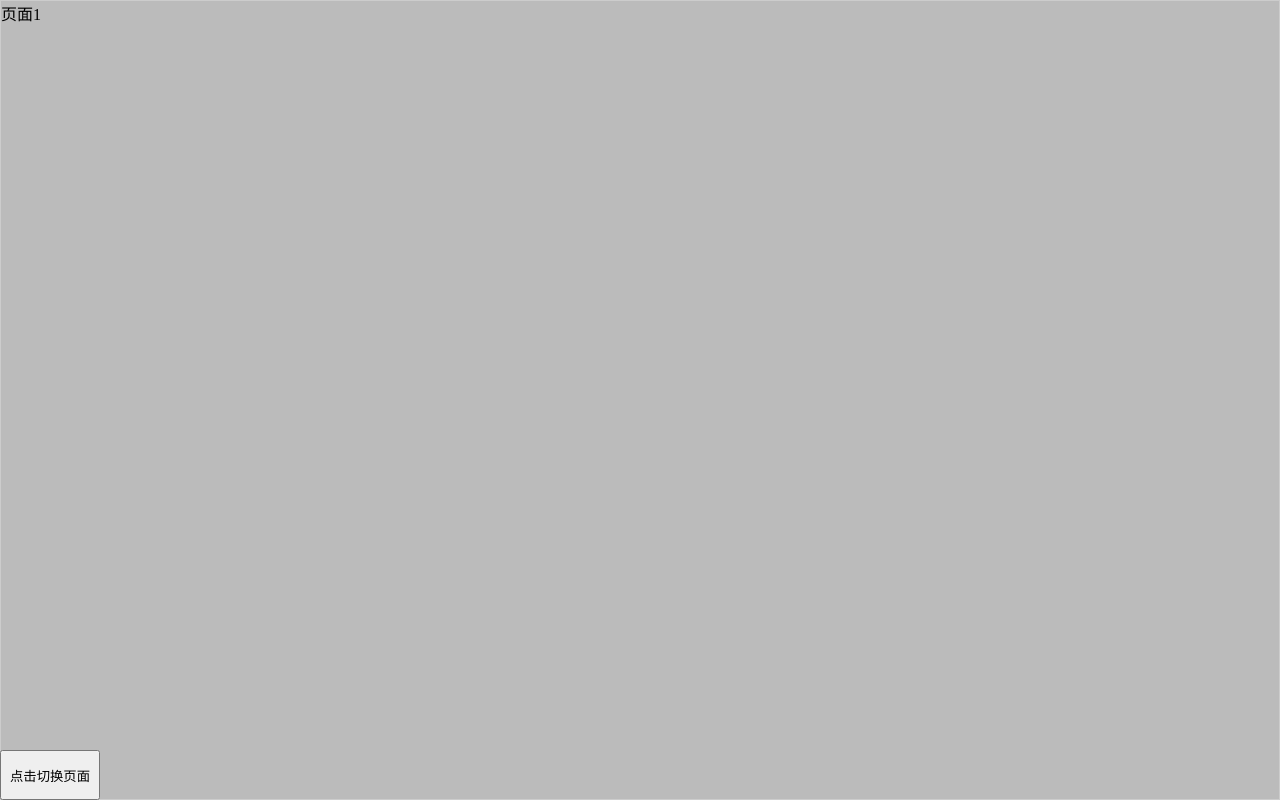
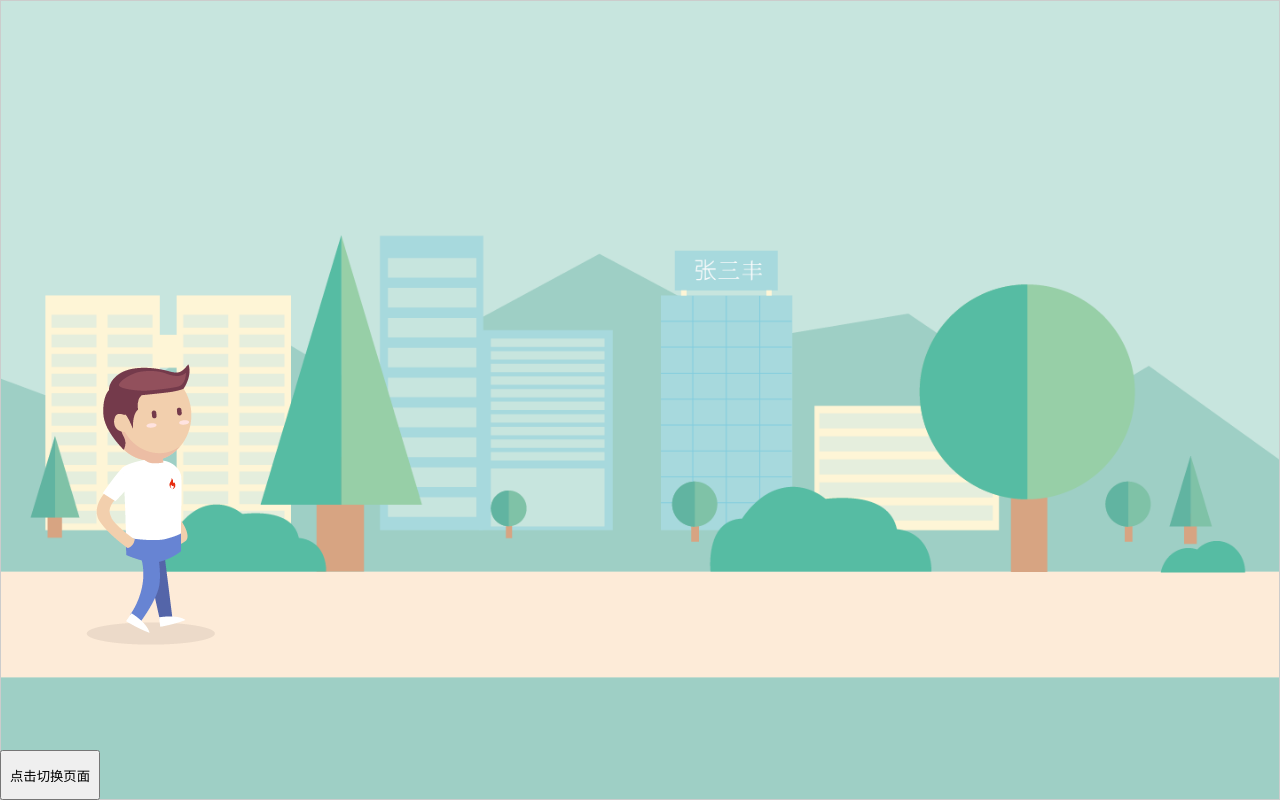
Before and after one commit to cideet/small, a PHP site: page /qixi/me/index.html in a window 1280 px wide. Run offline with PHP 8.4, Linux system fonts and the light colour scheme.

Commit message:
小男孩的动作的分解（布局的自适应动态调整）

```diff
--- a/qixi/me/css/page-a.css
+++ b/qixi/me/css/page-a.css
@@ -1 +1,24 @@
-.page-a{}
+.a-background {
+    width: 100%;
+    height: 100%;
+    position: absolute;
+}
+
+.a-background-top {
+    width: 100%;
+    height: 71.6%;
+    background: url("../images/background/a_background_top.png") no-repeat;
+    background-size: 100% 100%;
+}
+.a-background-middle {
+    width: 100%;
+    height: 13.1%;
+    background: url("../images/background/a_background_middle.png") no-repeat;
+    background-size: 100% 100%;
+}
+.a-background-bottom {
+    width: 100%;
+    height: 15.3%;
+    background: url("../images/background/a_background_botton.png") no-repeat;
+    background-size: 100% 100%;
+}
--- a/qixi/me/css/style.css
+++ b/qixi/me/css/style.css
@@ -55,3 +55,12 @@ ul, li {
 .content-wrap > li:nth-child(3) {
     background: #ddd;
 }
+
+.boy {
+    width: 151px;
+    height: 291px;
+    background: url("../images/boy.png") -0px -291px no-repeat;
+    position: absolute;
+    left: 6%;
+    top: 55%;
+}
--- a/qixi/me/index.html
+++ b/qixi/me/index.html
@@ -17,10 +17,17 @@
 
 <div id="content">
     <ul class="content-wrap">
-        <li>页面1</li>
+        <li>
+            <div class="a-background">
+                <div class="a-background-top"></div>
+                <div class="a-background-middle"></div>
+                <div class="a-background-bottom"></div>
+            </div>
+        </li>
         <li>页面2</li>
         <li>页面3</li>
     </ul>
+    <div id="boy" class="boy"></div>
 </div>
 
 <div class="button">
@@ -32,13 +39,33 @@
 <script src="js/swipe.js"></script>
 <script>
     var swipe = Swipe($("#content"));
+    function getDataByClass(className) {
+        var $element = $('' + className + '');
+        return {
+            'height': $element.height(),
+            'top': $element.get(0).getBoundingClientRect().top
+            //'top': $element.position().top
+        }
+    }
+    //路的Y轴
+    var pathY = function () {
+        var data = getDataByClass(".a-background-middle");
+        return data.top + data.height / 2
+    }();
+    //修正小男孩的位置
+    //路的中间位置-小孩的高度，25只是一个修正值
+    $("#boy").css({
+        top: pathY - $("#boy").height() + 25
+    });
+
+    //动画切换到第三屏
     $("button").eq(0).click(function () {
         swipe.scrollTo($("#content").width() * 2, 3);
     });
-
+    //监听鼠标中键滑动
     $(document).on('mousewheel', function (event) {
         swipe.mousewheel(event, 50);
-    })
+    });
 
 </script>
 </body>
--- a/qixi/me/js/swipe.js
+++ b/qixi/me/js/swipe.js
@@ -34,6 +34,7 @@ function Swipe(container) {
         //console.log(event.deltaX, event.deltaY, event.deltaFactor);
         //console.log(element.offset().left);
         //console.log(element.get(0).getBoundingClientRect().left);
+        console.log(element.get(0).getBoundingClientRect());
         var elementLeft = element.get(0).getBoundingClientRect().left;
         if (event.deltaY == '-1') {
             console.log('左滑');
--- a/qixi/me/note.txt
+++ b/qixi/me/note.txt
@@ -6,3 +6,5 @@
 引入jquery.mousewheel.js，增加滚轮触发页面滚动的功能。
 
 页面的搭建与切换（页面切换部分的代码封装）
+
+小男孩的动作的分解（布局的自适应动态调整）
```
